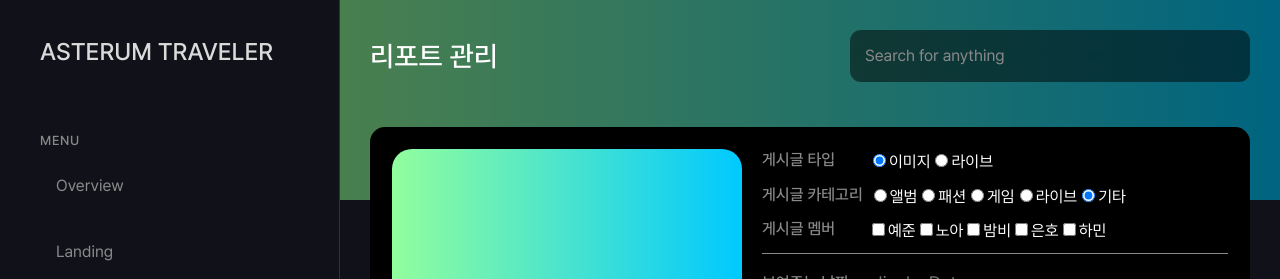
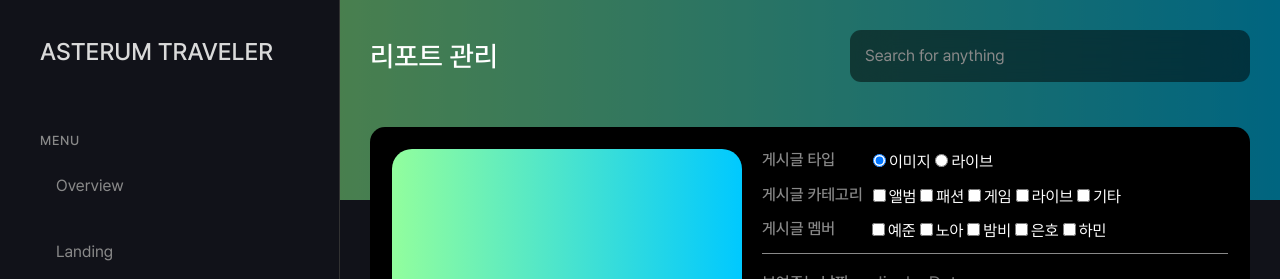
Before and after one commit to clappingmin/asterum_traveler, a React (Vite) app in the folder apps/asterum_traveler-admin/: page /report/edit/report/1 in a window 1280 px wide. Shown: the top 279 px of the page. Built offline with nearby package versions, Linux system fonts and the light colour scheme; no server answers; the database is empty.

Commit message:
fix: 리포트 카테고리 배열로 수정

```diff
--- a/apps/asterum_traveler-admin/src/pages/report/ReportEditPage.tsx
+++ b/apps/asterum_traveler-admin/src/pages/report/ReportEditPage.tsx
@@ -21,7 +21,7 @@ function ReportEditPage() {
   const [thumbnail, setThumbnail] = useState<File | null>(null);
   const [displayDate, setDisplayDate] = useState<string>('');
   const [usageDate, setUsageDate] = useState<string>('');
-  const [category, setCategory] = useState<ReportCategory>('etc');
+  const [category, setCategory] = useState<ReportCategory[]>([]);
   const [liveTitle, setLiveTitle] = useState<string>('');
   const [tag, setTag] = useState<string>('');
   const [imageTags, setImageTags] = useState<string[]>([]);
@@ -72,6 +72,20 @@ function ReportEditPage() {
       prevMembers.includes(selectedMember)
         ? prevMembers.filter((member: Member) => member !== selectedMember) // 제거
         : [...prevMembers, selectedMember]
+    );
+  };
+
+  /**
+   * 게시글 카테고리 선택 변경
+   * @param {React.ChangeEvent<HTMLFormElement>} e
+   */
+  const changeSelectCategory = (e: React.ChangeEvent<HTMLFormElement>) => {
+    const selectedCategory = e.target.value;
+
+    setCategory((prevCategories) =>
+      prevCategories.includes(selectedCategory)
+        ? prevCategories.filter((category: ReportCategory) => category !== selectedCategory) // 제거
+        : [...prevCategories, selectedCategory]
     );
   };
 
@@ -219,50 +233,25 @@ function ReportEditPage() {
           </InputWrapper>
           <InputWrapper>
             <InfoLabel>게시글 카테고리</InfoLabel>
-            <form onChange={(e: React.ChangeEvent<HTMLFormElement>) => setCategory(e.target.value)}>
+            <form onChange={(e: React.ChangeEvent<HTMLFormElement>) => changeSelectCategory(e)}>
               <label>
-                <input
-                  type="radio"
-                  name="category"
-                  value="album"
-                  defaultChecked={category === 'album'}
-                />
+                <input type="checkbox" name="category" value="album" />
                 앨범
               </label>
               <label>
-                <input
-                  type="radio"
-                  name="category"
-                  value="fashion"
-                  defaultChecked={category === 'fashion'}
-                />
+                <input type="checkbox" name="category" value="fashion" />
                 패션
               </label>
               <label>
-                <input
-                  type="radio"
-                  name="category"
-                  value="game"
-                  defaultChecked={category === 'game'}
-                />
+                <input type="checkbox" name="category" value="game" />
                 게임
               </label>
               <label>
-                <input
-                  type="radio"
-                  name="category"
-                  value="live"
-                  defaultChecked={category === 'live'}
-                />
+                <input type="checkbox" name="category" value="live" />
                 라이브
               </label>
               <label>
-                <input
-                  type="radio"
-                  name="category"
-                  value="etc"
-                  defaultChecked={category === 'etc'}
-                />
+                <input type="checkbox" name="category" value="etc" />
                 기타
               </label>
             </form>
```
Also changed, not shown: 2 other files (tests, documents, lock files or other folders).
